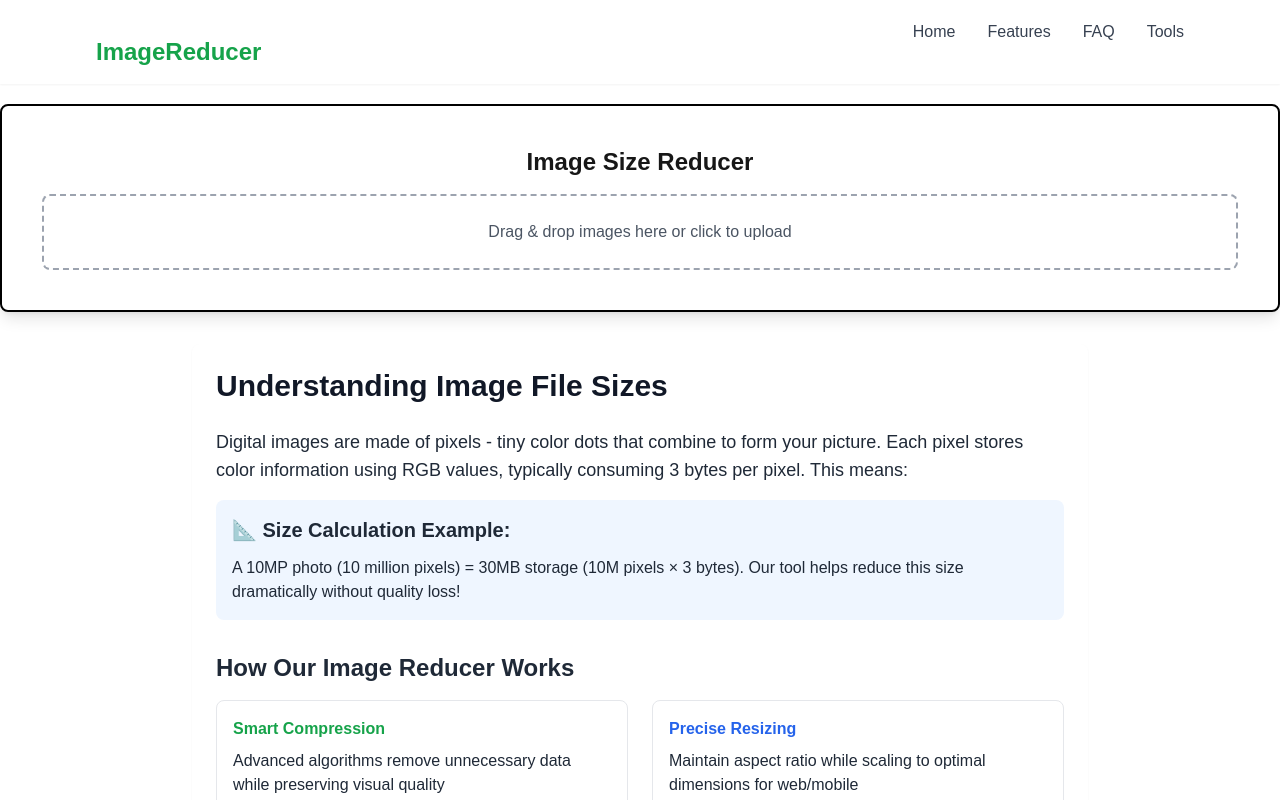
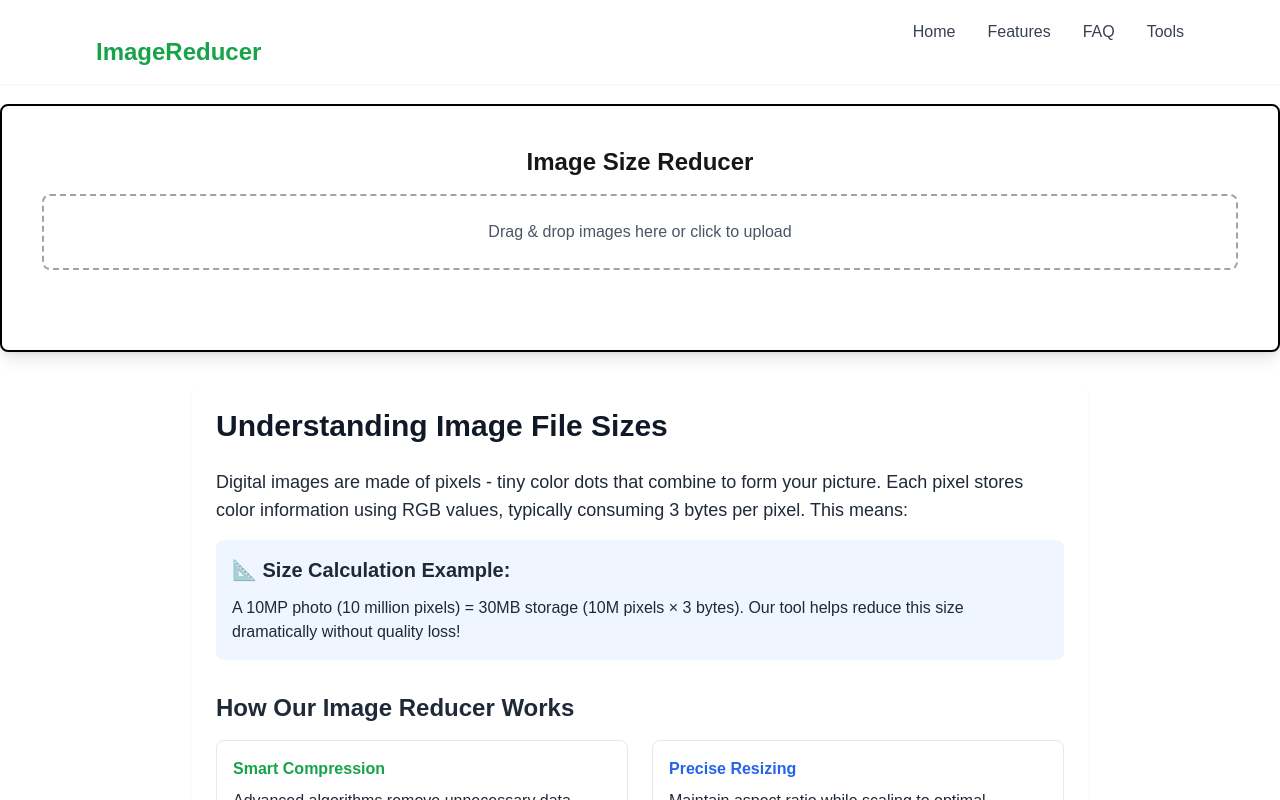
Before and after one commit to soloprime9/Reduce-Images, a Next.js app: page / in a window 1280 px wide. Shown: the top 800 px of the page. Built offline with nearby package versions, Linux system fonts and the light colour scheme.

Commit message:
Update page.js

```diff
--- a/src/app/page.js
+++ b/src/app/page.js
@@ -157,7 +157,7 @@ const ImageResizer = () => {
   </header>
 
 
-    <div className="w-full p-10 pb-30 border-2 border-black mt-5 shadow-lg rounded-lg">
+    <div className="w-full p-10 pb-20 border-2 border-black mt-5 shadow-lg rounded-lg">
       <h1 className="text-2xl font-bold text-center mb-4">Image Size Reducer</h1>
       <div
         className={`border-2 border-dashed p-6 text-center cursor-pointer rounded-lg ${
```
